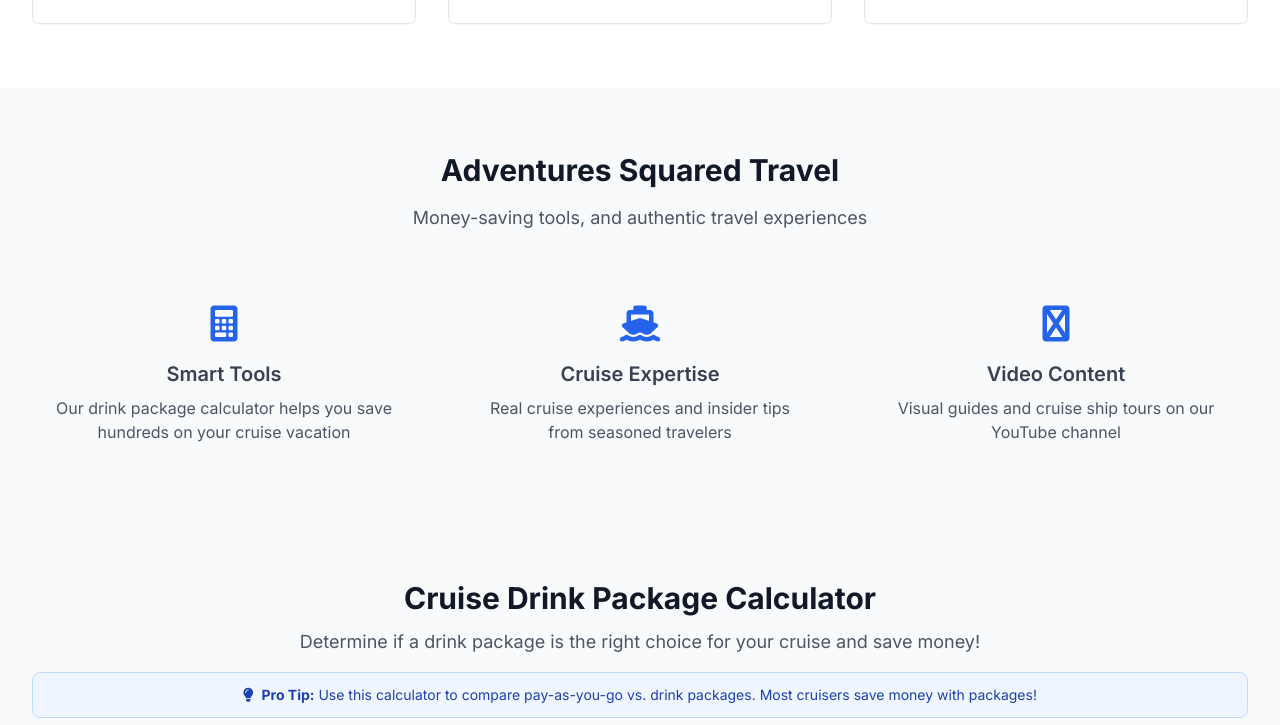
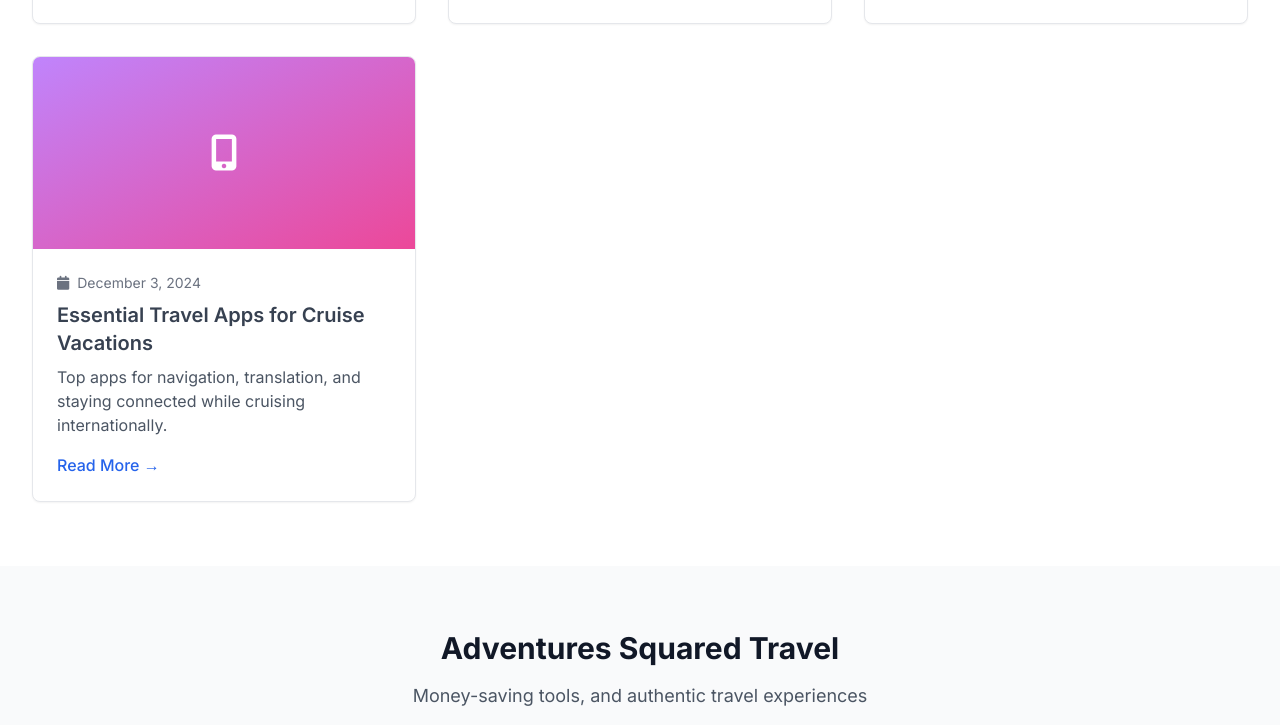
Before and after one commit to NewLara/calculator, a plain HTML site: page index.html in a window 1280 px wide. Shown: the part 1035-1760 px from the top of the page. Drawn offline with nearby package versions, Linux system fonts and the light colour scheme.

Commit message:
Add affiliate link disclosures and tech-focused travel blog post

```diff
--- a/index.html
+++ b/index.html
@@ -152,6 +152,20 @@
                         </div>
                         <h3 class="text-xl font-semibold mb-2">How to Save Money on Your Next Cruise</h3>
                         <p class="text-gray-600 mb-4">Budget-friendly strategies to make your cruise vacation more affordable without sacrificing fun.</p>
+                        <a href="#" class="text-blue-600 hover:text-blue-800 font-medium">Read More →</a>
+                    </div>
+                </article>
+                <article class="blog-card bg-white rounded-lg shadow-sm border border-gray-200 overflow-hidden">
+                    <div class="h-48 bg-gradient-to-br from-purple-400 to-pink-500 flex items-center justify-center">
+                        <i class="fas fa-mobile-alt text-white text-4xl"></i>
+                    </div>
+                    <div class="p-6">
+                        <div class="flex items-center text-sm text-gray-500 mb-2">
+                            <i class="fas fa-calendar mr-2"></i>
+                            <span>December 3, 2024</span>
+                        </div>
+                        <h3 class="text-xl font-semibold mb-2">Essential Travel Apps for Cruise Vacations</h3>
+                        <p class="text-gray-600 mb-4">Top apps for navigation, translation, and staying connected while cruising internationally.</p>
                         <a href="#" class="text-blue-600 hover:text-blue-800 font-medium">Read More →</a>
                     </div>
                 </article>
@@ -422,24 +436,30 @@
         <div class="max-w-7xl mx-auto px-4 sm:px-6 lg:px-8 text-center">
             <h2 class="text-3xl font-bold mb-4">Plan Your Next Adventure</h2>
             <p class="text-xl mb-8">Ready to book your cruise? Use our trusted partners for the best deals!</p>
+            <div class="bg-white bg-opacity-10 rounded-lg p-6 mb-8">
+                <p class="text-sm">*Some links on this page are affiliate links. We may earn a commission at no extra cost to you if you make a purchase through these links.</p>
+            </div>
             <div class="grid grid-cols-1 md:grid-cols-3 gap-6">
                 <div class="bg-white bg-opacity-10 p-6 rounded-lg">
                     <i class="fas fa-search text-3xl mb-4"></i>
                     <h3 class="text-xl font-semibold mb-2">Find Cruise Deals</h3>
                     <p class="mb-4">Compare prices from top cruise lines and travel agencies</p>
                     <a href="#" class="bg-white text-blue-600 px-6 py-2 rounded-lg font-semibold hover:bg-gray-100 transition-colors">Search Now</a>
+                    <p class="text-xs text-blue-200 mt-2">*Affiliate link</p>
                 </div>
                 <div class="bg-white bg-opacity-10 p-6 rounded-lg">
                     <i class="fas fa-plane text-3xl mb-4"></i>
                     <h3 class="text-xl font-semibold mb-2">Book Flights</h3>
                     <p class="mb-4">Find the best airfare deals for your cruise departure</p>
                     <a href="#" class="bg-white text-blue-600 px-6 py-2 rounded-lg font-semibold hover:bg-gray-100 transition-colors">Book Flights</a>
+                    <p class="text-xs text-blue-200 mt-2">*Affiliate link</p>
                 </div>
                 <div class="bg-white bg-opacity-10 p-6 rounded-lg">
                     <i class="fas fa-hotel text-3xl mb-4"></i>
                     <h3 class="text-xl font-semibold mb-2">Pre/Post Cruise Hotels</h3>
                     <p class="mb-4">Extend your vacation with hotel stays before or after your cruise</p>
                     <a href="#" class="bg-white text-blue-600 px-6 py-2 rounded-lg font-semibold hover:bg-gray-100 transition-colors">Find Hotels</a>
+                    <p class="text-xs text-blue-200 mt-2">*Affiliate link</p>
                 </div>
             </div>
         </div>
```
